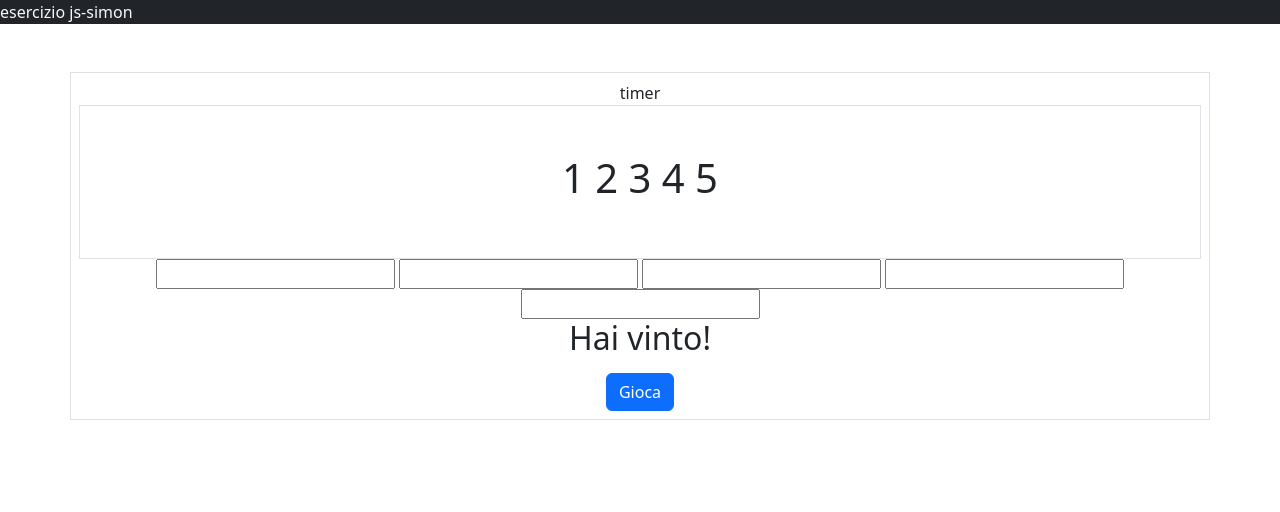
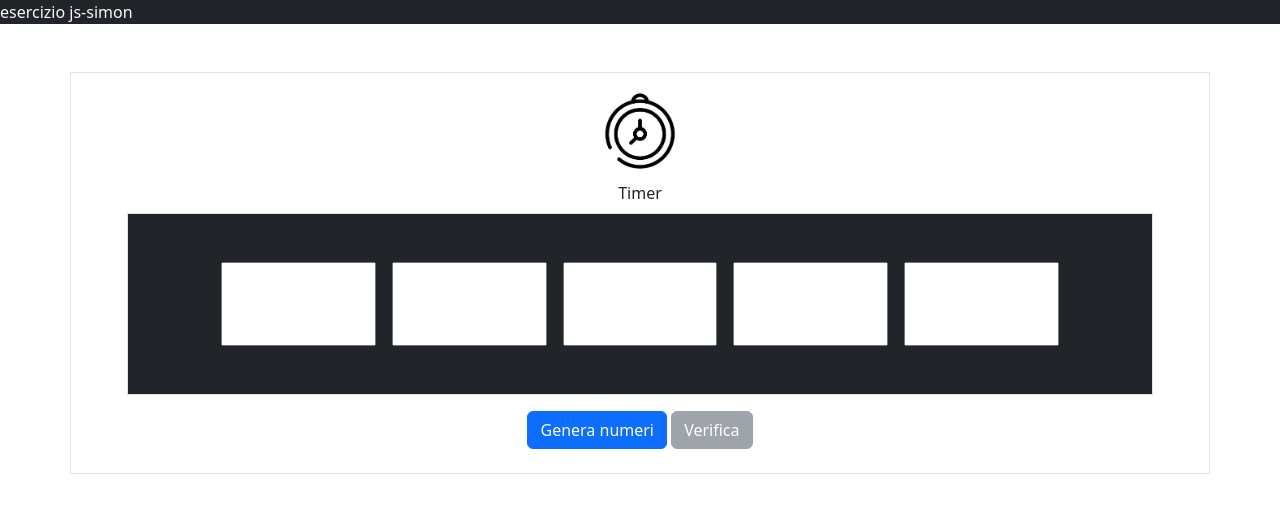
Before and after one commit to lucariggi92/js-simon, a plain HTML site: page index.html in a window 1280 px wide. Drawn offline with nearby package versions, Linux system fonts and the light colour scheme.

Commit message:
feat: random number completd

```diff
--- a/index.html
+++ b/index.html
@@ -12,28 +12,37 @@
 <body>
     <header class="bg-dark text-light"> esercizio js-simon</header>
     <main class="container border mt-5 p-2 text-center">
-
-        <section> timer</section>
+        <!-- timer -->
+        <section class="mb-2">
+            <img src="./img/26626283-timer-icona-vettore-simbolo-design-illustrazione-vettoriale.jpg"
+                class="rounded mx-auto d-block" alt="timer" style="width: 100px;">
+            <div>Timer</div>
+        </section>
         <!-- sezione numeri -->
-        <div class="border p-5 text-center">
-            <h1>1 2 3 4 5</h1>
-        </div>
-
-        <!-- sezione input  -->
-        <section>
-            <input type="number" id="num1">
-            <input type="number" id="num2">
-            <input type="number" id="num3">
-            <input type="number" id="num4">
-            <input type="number" id="num5">
-        </section>
+        <div class="p-5 border bg-dark mx-5">
 
 
+            <section class="border p-5 text-center d-none" id="numeriRandom">
+                <h1>1 2 3 4 5</h1>
+            </section>
+
+            <!-- sezione input  -->
+            <section class="d-flex justify-content-center gap-3">
+                <input type="number" id="num1" class="col-2 py-3 text-center" style="font-size: 200%;">
+                <input type="number" id="num2" class="col-2 py-3 text-center" style="font-size: 200%;">
+                <input type="number" id="num3" class="col-2 py-3 text-center" style="font-size: 200%;">
+                <input type="number" id="num4" class="col-2 py-3 text-center" style="font-size: 200%;">
+                <input type="number" id="num5" class="col-2 py-3 text-center" style="font-size: 200%;">
+            </section>
+
+        </div>
         <!-- risultato output -->
-        <section>
+        <section class="d-none bg-success text-light text-uppercase">
             <h2>Hai vinto!</h2>
         </section>
-        <button class="btn btn-primary mt-2">Gioca</button>
+        <button class="btn btn-primary my-3" id="genera">Genera numeri</button>
+        <button class="btn btn-secondary my-3 disabled" id="verifica">Verifica</button>
+
     </main>
     <script src="./script.js"></script>
 </body>
--- a/script.js
+++ b/script.js
@@ -17,3 +17,39 @@ Dividete in piccoli problemi la consegna.
 Individuate gli elementi di cui avete bisogno per realizzare il programma.
 Immaginate la logica come fosse uno snack: "Dati 2 array di numeri, indica quali e quanti numeri ci sono in comune tra i due array"
 */
+
+//appena clicco il bottone genero 5 numeri e avvio il timer
+const generaBtn = document.querySelector("#genera");
+const randomResult = document.querySelector("#verifica");
+console.log(generaBtn)
+
+const timerElem = document.querySelector("h1")
+
+generaBtn.addEventListener("click", function () {
+    //genera nuemri random/////////////////////////////////////
+    const arrayRandom = [];
+    //genera 5 numeri random
+    for (let i = 0; i < 5; i++) {
+        const randomNum = Math.floor(Math.random() * 9) + 1
+        let currNum = randomNum
+
+        //A samuel non piacciono numeri uguali quindi verifico che se all'interno
+        //ne trovo uno uguale presente nell'array (includes) allora torno indietro col ciclo for di i=1
+        if (arrayRandom.includes(currNum)) {
+            i = i - 1
+        }
+        //in caso contrario pusho nell'array i numeri
+        else {
+            arrayRandom.push(randomNum)
+        }
+    }
+
+    //disattivo il bottone
+    generaBtn.disabled = true;
+
+    ///avvio timer//////////////////////////////////////
+
+    //output-html-console///////////////////////////////
+    //appena ce l'ho tutti li posso mostrare in console e in html
+    console.log(arrayRandom)
+})
```
Also changed, not shown: img/26626283-timer-icona-vettore-simbolo-design-illustrazione-vettoriale.jpg (added).
